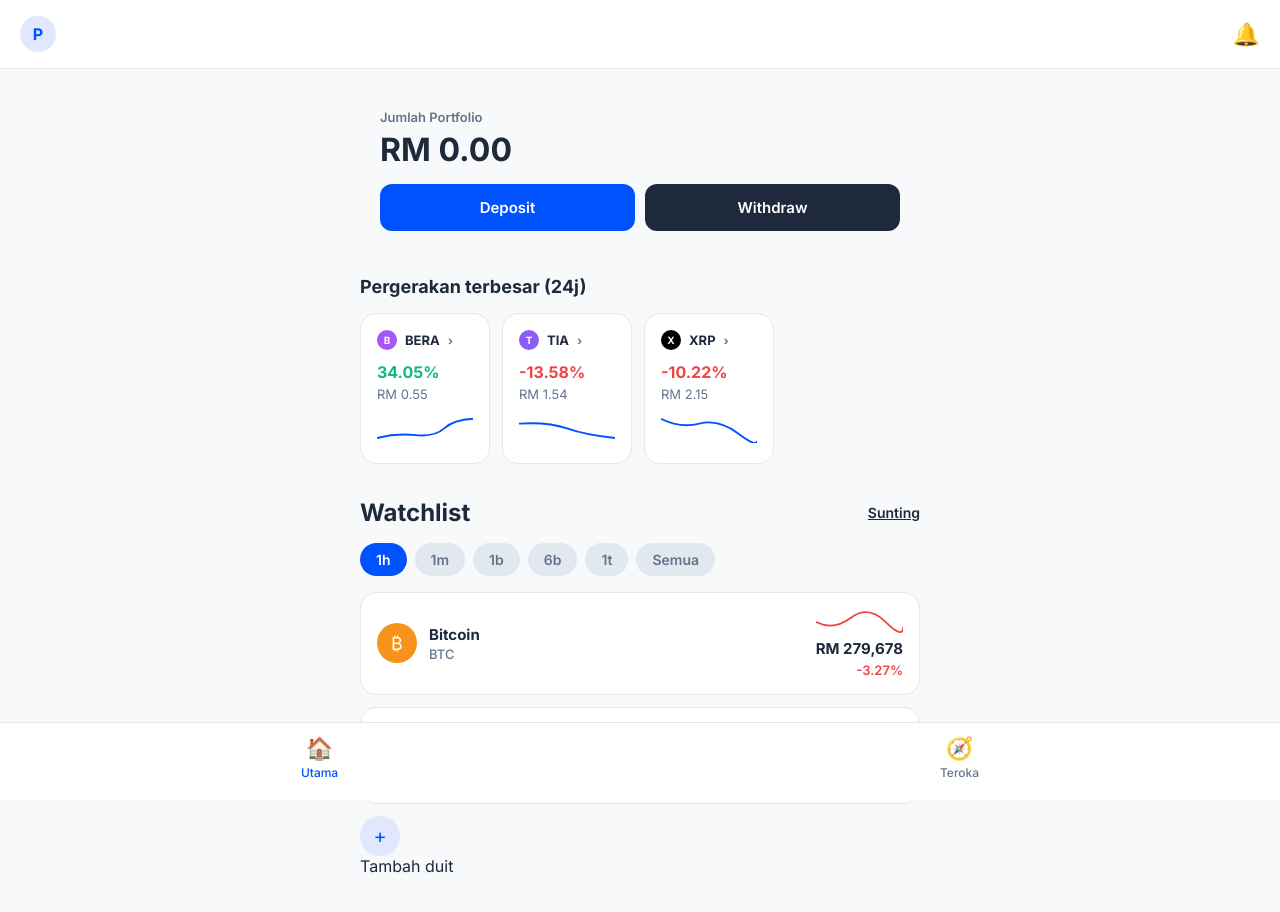
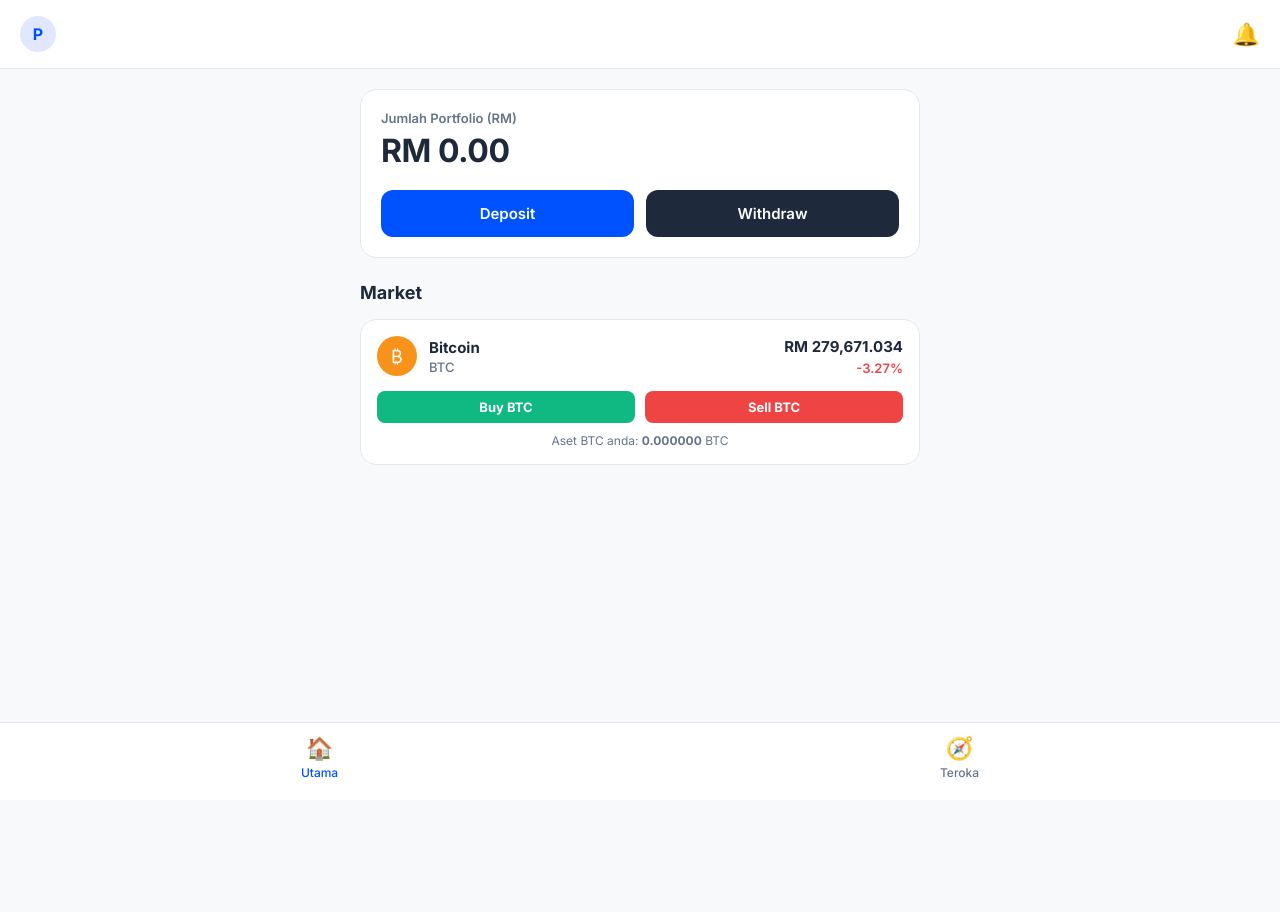
Before and after one commit to imanaqeef099-sudo/scamtrade, a plain HTML site: page dashboard.html in a window 1280 px wide. After the commit the page ends 800 px from the top, so only its background shows below. Drawn offline with Linux system fonts and the light colour scheme.

Commit message:
Change title and update portfolio layout

```diff
--- a/dashboard.html
+++ b/dashboard.html
@@ -3,150 +3,50 @@
 <head>
     <meta charset="UTF-8">
     <meta name="viewport" content="width=device-width, initial-scale=1.0">
-    <title>AuraVest — Portfolio</title>
+    <title>Luno Clone — Portfolio</title>
     <link rel="stylesheet" href="css/style.css">
 </head>
 <body>
 
-    <!-- Sidebar Overlay -->
     <div class="sidebar-overlay" id="overlay" onclick="toggleSidebar()"></div>
 
-    <!-- Sidebar (Gambar 1) -->
     <div class="sidebar" id="sidebar">
         <div class="profile-header">
             <p>ACCOUNT</p>
             <h2 id="uname-sidebar">Pelabur</h2>
         </div>
-
         <div class="menu-section">
-            <!-- Link ke Verify IC -->
             <a href="verify.html" class="menu-item">
                 <div class="menu-item-left"><span class="menu-icon">👤</span> Akaun & Tetapan</div>
                 <span class="arrow">›</span>
             </a>
-            <a href="#" class="menu-item">
-                <div class="menu-item-left"><span class="menu-icon">🛡️</span> Keselamatan</div>
-                <span class="arrow">›</span>
-            </a>
         </div>
-
-        <div class="menu-section">
-            <div class="menu-title">Dagang</div>
-            <a href="#" class="menu-item">
-                <div class="menu-item-left"><span class="menu-icon">📊</span> Exchange</div>
-                <div class="toggle"></div>
-            </a>
-            <a href="#" class="menu-item">
-                <div class="menu-item-left"><span class="menu-icon">🪙</span> Kripto</div>
-                <span class="arrow">›</span>
-            </a>
-            <a href="#" class="menu-item">
-                <div class="menu-item-left"><span class="menu-icon">🔔</span> Penggera harga</div>
-                <span class="arrow">›</span>
-            </a>
-        </div>
-
-        <div class="menu-section">
-            <div class="menu-title">Ganjaran kripto</div>
-            <a href="#" class="menu-item">
-                <div class="menu-item-left"><span class="menu-icon">🎁</span> Ganjaran</div>
-                <span class="menu-badge">RM 25</span>
-                <span class="arrow">›</span>
-            </a>
-        </div>
-
         <div class="menu-section">
             <div class="menu-title">Bayar</div>
-            <!-- Link ke Transfer -->
             <a href="transfer.html" class="menu-item">
                 <div class="menu-item-left"><span class="menu-icon">↗️</span> Hantar kripto</div>
                 <span class="arrow">›</span>
             </a>
         </div>
-
-        <div class="menu-section" style="border: none;">
-            <div class="menu-title">Lagi</div>
-            <a href="#" class="menu-item">
-                <div class="menu-item-left"><span class="menu-icon">📚</span> Belajar</div>
-                <span class="arrow">›</span>
-            </a>
-            <a href="#" class="menu-item">
-                <div class="menu-item-left"><span class="menu-icon">❓</span> Bantuan</div>
-                <span class="arrow">›</span>
-            </a>
-        </div>
     </div>
 
-    <!-- Top Navigation -->
     <div class="top-nav">
         <div class="avatar" onclick="toggleSidebar()" id="avatar-initial">P</div>
         <div class="bell">🔔</div>
     </div>
 
-    <!-- Main Content (Gambar 2) -->
     <div class="content">
-
-        <!-- Baki & Butang -->
-        <div style="background: var(--bg-gray); padding: 20px; border-radius: 16px; margin-bottom: 25px;">
-            <p style="font-size: 13px; color: var(--text-muted); font-weight: 600; margin-bottom: 5px;">Jumlah Portfolio</p>
-            <h1 style="font-size: 32px; font-weight: 700; margin-bottom: 15px;" id="balance">RM 0.00</h1>
-            <div style="display: flex; gap: 10px;">
-                <!-- Link ke Deposit -->
-                <button onclick="window.location.href='deposit.html'" style="flex: 1; padding: 14px; background: var(--primary); color: white; border: none; border-radius: 12px; font-weight: 600; font-size: 15px; cursor: pointer;">Deposit</button>
-                <!-- Link ke Withdraw (Trap) -->
-                <button onclick="window.location.href='withdraw.html'" style="flex: 1; padding: 14px; background: var(--text-main); color: white; border: none; border-radius: 12px; font-weight: 600; font-size: 15px; cursor: pointer;">Withdraw</button>
+        <div class="balance-card">
+            <div class="balance-label">Jumlah Portfolio (RM)</div>
+            <div class="balance-amount" id="balance">RM 0.00</div>
+            <div class="action-buttons">
+                <button class="btn-primary" onclick="window.location.href='deposit.html'">Deposit</button>
+                <button class="btn-secondary" onclick="window.location.href='withdraw.html'">Withdraw</button>
             </div>
         </div>
 
-        <h2 class="section-title">Pergerakan terbesar (24j)</h2>
-        <div class="h-scroll">
-            <div class="h-card">
-                <div class="h-card-header">
-                    <div class="h-card-icon" style="background: #a855f7;">B</div> BERA <span style="color: var(--text-muted); font-size: 12px;">›</span>
-                </div>
-                <div class="h-card-percent" style="color: var(--green);">34.05%</div>
-                <div class="h-card-price">RM 0.55</div>
-                <svg class="sparkline" viewBox="0 0 100 30" preserveAspectRatio="none">
-                    <path d="M0,25 Q20,20 40,22 T70,15 T100,5" fill="none" stroke="var(--primary)" stroke-width="2"/>
-                </svg>
-            </div>
-            <div class="h-card">
-                <div class="h-card-header">
-                    <div class="h-card-icon" style="background: #8b5cf6;">T</div> TIA <span style="color: var(--text-muted); font-size: 12px;">›</span>
-                </div>
-                <div class="h-card-percent" style="color: var(--red);">-13.58%</div>
-                <div class="h-card-price">RM 1.54</div>
-                <svg class="sparkline" viewBox="0 0 100 30" preserveAspectRatio="none">
-                    <path d="M0,10 Q30,8 50,15 T100,25" fill="none" stroke="var(--primary)" stroke-width="2"/>
-                </svg>
-            </div>
-            <div class="h-card">
-                <div class="h-card-header">
-                    <div class="h-card-icon" style="background: #000;">X</div> XRP <span style="color: var(--text-muted); font-size: 12px;">›</span>
-                </div>
-                <div class="h-card-percent" style="color: var(--red);">-10.22%</div>
-                <div class="h-card-price">RM 2.15</div>
-                <svg class="sparkline" viewBox="0 0 100 30" preserveAspectRatio="none">
-                    <path d="M0,5 Q20,15 40,10 T80,20 T100,28" fill="none" stroke="var(--primary)" stroke-width="2"/>
-                </svg>
-            </div>
-        </div>
+        <h2 class="section-title">Market</h2>
 
-        <div class="watchlist-header">
-            <h2>Watchlist</h2>
-            <span class="edit-btn">Sunting</span>
-        </div>
-
-        <div class="tabs">
-            <div class="tab active">1h</div>
-            <div class="tab">1m</div>
-            <div class="tab">1b</div>
-            <div class="tab">6b</div>
-            <div class="tab">1t</div>
-            <div class="tab">Semua</div>
-        </div>
-
-        <!-- Bitcoin Row -->
         <div class="coin-list-card">
             <div class="coin-row">
                 <div class="coin-left">
@@ -157,76 +57,89 @@
                     </div>
                 </div>
                 <div class="coin-right">
-                    <svg class="coin-sparkline" viewBox="0 0 100 30" preserveAspectRatio="none">
-                        <path d="M0,15 Q20,25 40,10 T80,15 T100,20" fill="none" stroke="var(--red)" stroke-width="2"/>
-                    </svg>
-                    <div class="coin-price">RM 279,678</div>
-                    <div class="coin-change down">-3.27%</div>
+                    <div class="coin-price">RM <span id="btc-price">279,678.00</span></div>
+                    <div class="coin-change down" id="btc-change">-3.27%</div>
                 </div>
             </div>
-        </div>
-
-        <!-- Ethereum Row -->
-        <div class="coin-list-card">
-            <div class="coin-row">
-                <div class="coin-left">
-                    <div class="coin-icon" style="background: #627eea;">Ξ</div>
-                    <div class="coin-names">
-                        <h3>Ethereum</h3>
-                        <p>ETH</p>
-                    </div>
-                </div>
-                <div class="coin-right">
-                    <svg class="coin-sparkline" viewBox="0 0 100 30" preserveAspectRatio="none">
-                        <path d="M0,25 Q30,10 60,20 T100,5" fill="none" stroke="var(--red)" stroke-width="2"/>
-                    </svg>
-                    <div class="coin-price">RM 7,857</div>
-                    <div class="coin-change down">-3.48%</div>
-                </div>
+            <!-- Butang Trade -->
+            <div style="display: flex; gap: 10px; margin-top: 15px;">
+                <button class="btn-buy" onclick="buyBTC()" style="flex: 1;">Buy BTC</button>
+                <button class="btn-sell" onclick="sellBTC()" style="flex: 1;">Sell BTC</button>
+            </div>
+            <div style="margin-top: 10px; font-size: 12px; color: var(--text-muted); text-align: center;">
+                Aset BTC anda: <b id="btc-asset">0.000000</b> BTC
             </div>
         </div>
-
-        <div class="add-coin">
-            <div style="width: 40px; height: 40px; border-radius: 50%; background: var(--primary-light); color: var(--primary); display: flex; justify-content: center; align-items: center; font-size: 20px;">+</div>
-            Tambah duit
-        </div>
-
     </div>
 
-    <!-- Bottom Nav -->
     <div class="bottom-nav">
-        <a href="dashboard.html" class="nav-item active">
-            <span class="nav-icon">🏠</span> Utama
-        </a>
-        <a href="#" class="nav-item">
-            <span class="nav-icon">🧭</span> Teroka
-        </a>
+        <a href="dashboard.html" class="nav-item active"><span class="nav-icon">🏠</span> Utama</a>
+        <a href="#" class="nav-item"><span class="nav-icon">🧭</span> Teroka</a>
     </div>
 
     <script>
-        // Ambil nama
         let name = localStorage.getItem('investor_name') || 'Pelabur';
         document.getElementById('uname-sidebar').textContent = name;
         document.getElementById('avatar-initial').textContent = name.charAt(0).toUpperCase();
 
-        // Baki
+        // Setup Baki RM & Aset BTC
         let balance = parseFloat(localStorage.getItem('fake_balance') || '0');
-        document.getElementById('balance').textContent = `RM ${balance.toFixed(2)}`;
+        let btcAsset = parseFloat(localStorage.getItem('btc_asset') || '0');
+        let btcPrice = 279678.00; // Harga fake
 
-        // Sidebar Toggle
+        function updateUI() {
+            // Duit RM
+            document.getElementById('balance').textContent = `RM ${balance.toFixed(2)}`;
+            localStorage.setItem('fake_balance', balance);
+
+            // Aset BTC
+            document.getElementById('btc-asset').textContent = btcAsset.toFixed(6);
+            localStorage.setItem('btc_asset', btcAsset);
+
+            // Auto naik sikit harga BTC
+            btcPrice += (Math.random() - 0.4) * 50;
+            document.getElementById('btc-price').textContent = btcPrice.toLocaleString('en-MY', {minimumFractionDigits: 2});
+        }
+
         function toggleSidebar() {
             document.getElementById('sidebar').classList.toggle('open');
             document.getElementById('overlay').classList.toggle('open');
         }
 
-        // Auto naik duit kalau ada duit (Fake Profit)
-        setInterval(() => {
-            if (balance > 0) {
-                balance += (Math.random() * 0.50);
-                localStorage.setItem('fake_balance', balance);
-                document.getElementById('balance').textContent = `RM ${balance.toFixed(2)}`;
+        // Fungsi Beli BTC
+        function buyBTC() {
+            if (balance < 100) {
+                alert("Baki tidak mencukupi. Minimum beli RM100.");
+                return;
             }
-        }, 3000);
+            let buyAmount = 100; // Beli RM100
+            balance -= buyAmount;
+            let btcBought = buyAmount / btcPrice;
+            btcAsset += btcBought;
+
+            alert(`Berjaya beli ${btcBought.toFixed(6)} BTC dengan harga RM100.`);
+            updateUI();
+        }
+
+        // Fungsi Jual BTC
+        function sellBTC() {
+            if (btcAsset <= 0) {
+                alert("Anda tiada aset BTC untuk dijual.");
+                return;
+            }
+            let sellAmount = btcAsset * btcPrice;
+            balance += sellAmount;
+            btcAsset = 0;
+
+            alert(`Berjaya jual aset dengan nilai RM${sellAmount.toFixed(2)}.`);
+            updateUI();
+        }
+
+        // Update UI mula-mula
+        updateUI();
+
+        // Harga auto naik setiap 3 saat
+        setInterval(updateUI, 3000);
     </script>
 </body>
 </html>
```
